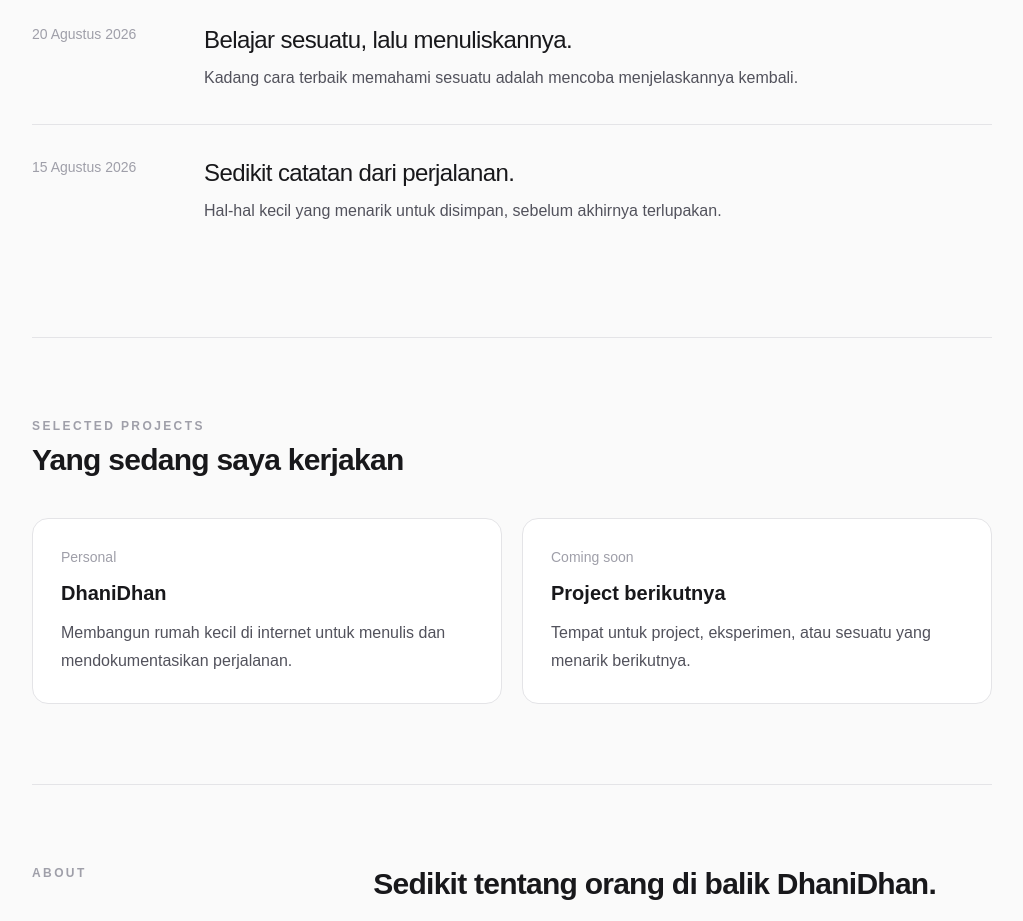
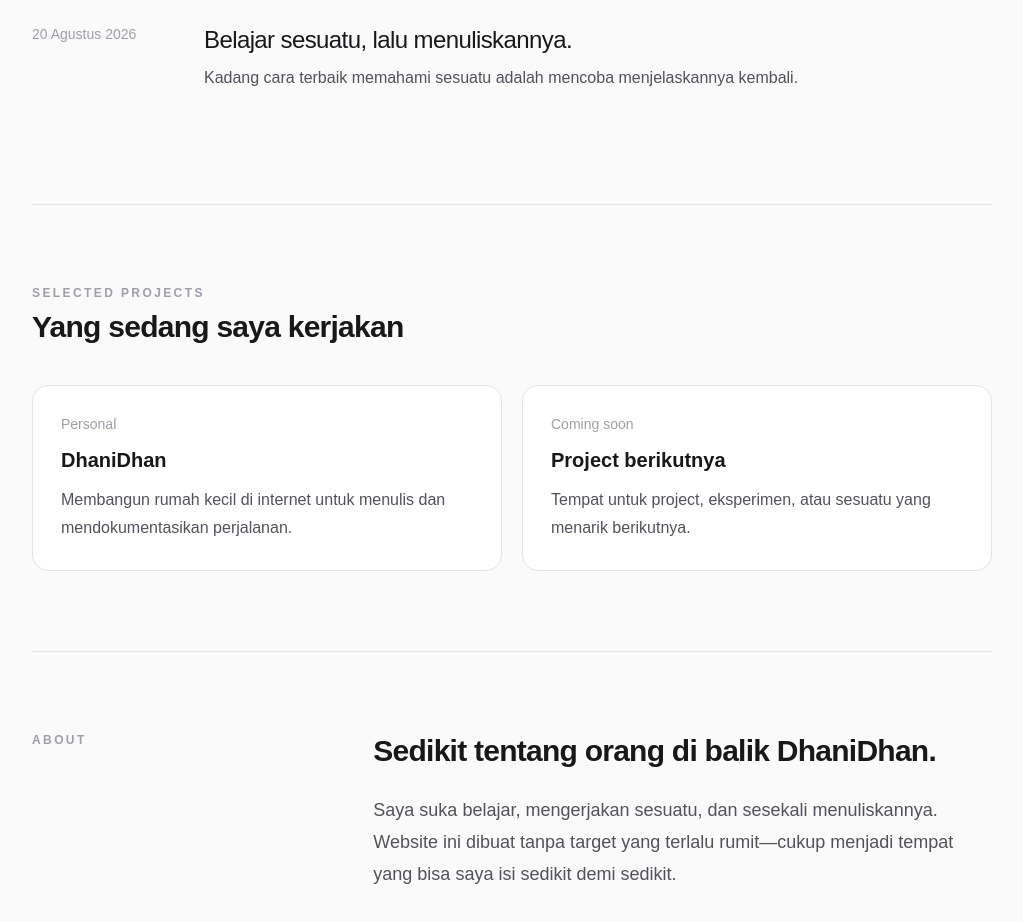
Before and after one commit to Dhanidhan07/Dhanidhan, a Next.js app: page / in a window 1280 px wide. Shown: the part 1040-1961 px from the top of the page, without its empty margins (128-1151 px from the left). Built offline with nearby package versions, Linux system fonts and the light colour scheme.

Commit message:
Connect homepage to blog post data

```diff
--- a/app/page.tsx
+++ b/app/page.tsx
@@ -1,24 +1,6 @@
+import { posts } from "../lib/posts";
 export default function Home() {
-  const posts = [
-    {
-      title: "Halo, ini DhaniDhan.",
-      date: "24 Agustus 2026",
-      excerpt:
-        "Catatan pertama tentang kenapa saya membuat ruang kecil ini di internet.",
-    },
-    {
-      title: "Belajar sesuatu, lalu menuliskannya.",
-      date: "20 Agustus 2026",
-      excerpt:
-        "Kadang cara terbaik memahami sesuatu adalah mencoba menjelaskannya kembali.",
-    },
-    {
-      title: "Sedikit catatan dari perjalanan.",
-      date: "15 Agustus 2026",
-      excerpt:
-        "Hal-hal kecil yang menarik untuk disimpan, sebelum akhirnya terlupakan.",
-    },
-  ];
+
 
   return (
     <main className="min-h-screen bg-[#fafafa] text-zinc-900">
```
